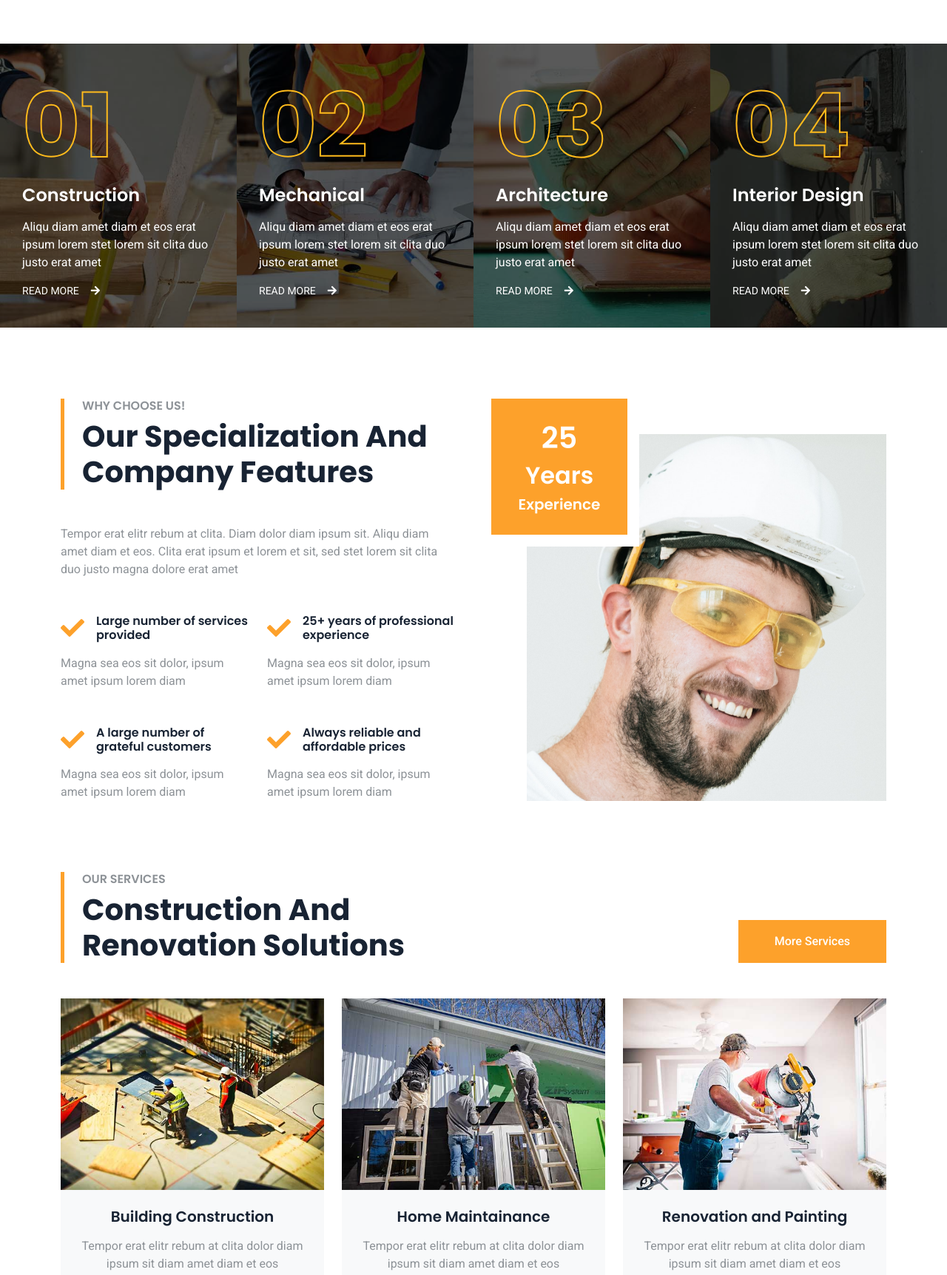
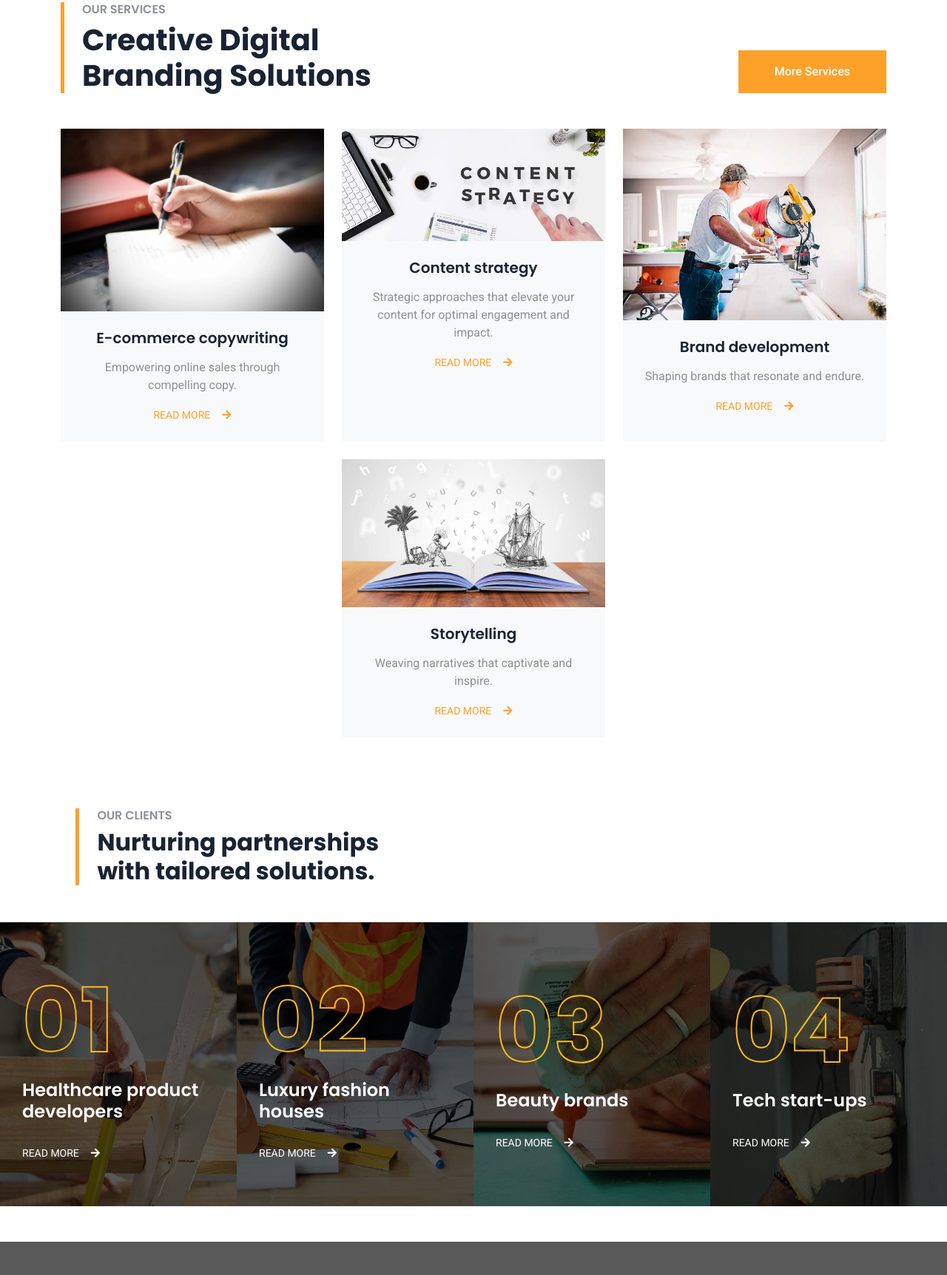
Before and after one commit to WajihulHassan944/richseventeen-portfolio, a plain HTML site: page index.html in a window 1280 px wide. Shown: the part 737-2461 px from the top of the page at 74% size. Drawn offline with nearby package versions, Linux system fonts and the light colour scheme.

Commit message:
updated text

```diff
--- a/index.html
+++ b/index.html
@@ -3,13 +3,11 @@
 
 <head>
     <meta charset="utf-8">
-    <title>Home Repair Website Template</title>
+    <title>RichSeventeen</title>
     <meta content="width=device-width, initial-scale=1.0" name="viewport">
     <meta content="" name="keywords">
     <meta content="" name="description">
 
-    <!-- Favicon -->
-    <link href="img/favicon.ico" rel="icon">
 
     <!-- Google Web Fonts -->
     <link rel="preconnect" href="https://fonts.googleapis.com">
@@ -49,7 +47,7 @@
                 </div>
                 <div class="h-100 d-inline-flex align-items-center border-end px-3">
                     <small class="far fa-envelope-open me-2"></small>
-                    <small>info@example.com</small>
+                    <small>noma.humphrey@richseventeen.com</small>
                 </div>
                 <div class="h-100 d-inline-flex align-items-center border-end px-3">
                     <small class="far fa-clock me-2"></small>
@@ -72,7 +70,7 @@
     <!-- Navbar Start -->
     <nav class="navbar navbar-expand-lg bg-white navbar-light sticky-top px-4 px-lg-5 py-lg-0">
         <a href="index.html" class="navbar-brand d-flex align-items-center">
-            <h1 class="m-0"><i class="fa fa-building text-primary me-3"></i>LOGO</h1>
+            <h1 class="m-0" style="font-size:25px;">Rich<span style="color:#fda12b">Seventeen</span></h1>
         </a>
         <button type="button" class="navbar-toggler" data-bs-toggle="collapse" data-bs-target="#navbarCollapse">
             <span class="navbar-toggler-icon"></span>
@@ -104,17 +102,18 @@
         <div id="header-carousel" class="carousel slide" data-bs-ride="carousel">
             <div class="carousel-inner">
                 <div class="carousel-item active">
-                    <img class="w-100" src="img/carousel-1.jpg" alt="Image">
+                    <img class="w-100" src="img/myimg1.jpg" alt="Image">
                     <div class="carousel-caption">
                         <div class="container">
                             <div class="row justify-content-center">
                                 <div class="col-12 col-lg-10">
-                                    <h5 class="text-light text-uppercase mb-3 animated slideInDown">Welcome to Apex</h5>
-                                    <h1 class="display-2 text-light mb-3 animated slideInDown">A Construction & Renovation Company</h1>
+                                    <h5 class="text-light text-uppercase mb-3 animated slideInDown">Welcome to RichSeventeen</h5>
+                                    <h1 class="display-2 text-light mb-3 animated slideInDown">The Storytelling <br> Architects</h1>
                                     <ol class="breadcrumb mb-4 pb-2">
-                                        <li class="breadcrumb-item fs-5 text-light">Commercial</li>
-                                        <li class="breadcrumb-item fs-5 text-light">Residential</li>
-                                        <li class="breadcrumb-item fs-5 text-light">Industrial</li>
+
+                                        <li class="breadcrumb-item fs-5 text-light">E-commerce copywriting</li>
+                                        <li class="breadcrumb-item fs-5 text-light">Brand development</li>
+                                        <li class="breadcrumb-item fs-5 text-light">Storytelling</li>
                                     </ol>
                                     <a href="" class="btn btn-primary py-3 px-5">More Details</a>
                                 </div>
@@ -128,13 +127,14 @@
                         <div class="container">
                             <div class="row justify-content-center">
                                 <div class="col-12 col-lg-10">
-                                    <h5 class="text-light text-uppercase mb-3 animated slideInDown">Welcome to Apex</h5>
-                                    <h1 class="display-2 text-light mb-3 animated slideInDown">Professional Tiling & Painting Services</h1>
-                                    <ol class="breadcrumb mb-4 pb-2">
-                                        <li class="breadcrumb-item fs-5 text-light">Commercial</li>
-                                        <li class="breadcrumb-item fs-5 text-light">Residential</li>
-                                        <li class="breadcrumb-item fs-5 text-light">Industrial</li>
-                                    </ol>
+                                   <h5 class="text-light text-uppercase mb-3 animated slideInDown">Welcome to RichSeventeen</h5>
+                                    <h1 class="display-2 text-light mb-3 animated slideInDown">Weaving <br>E-commerce Tales</h1>
+                                     <ol class="breadcrumb mb-4 pb-2">
+
+                                        <li class="breadcrumb-item fs-5 text-light">E-commerce copywriting</li>
+                                        <li class="breadcrumb-item fs-5 text-light">Brand development</li>
+                                        <li class="breadcrumb-item fs-5 text-light">Storytelling</li>
+									</ol>
                                     <a href="" class="btn btn-primary py-3 px-5">More Details</a>
                                 </div>
                             </div>
@@ -177,10 +177,10 @@
                     <div class="h-100">
                         <div class="border-start border-5 border-primary ps-4 mb-5">
                             <h6 class="text-body text-uppercase mb-2">About Us</h6>
-                            <h1 class="display-6 mb-0">Unique Solutions For Residentials & Industries!</h1>
+                            <h1 class="display-6 mb-0">Innovative E-commerce Narratives!</h1>
                         </div>
-                        <p>Tempor erat elitr rebum at clita. Diam dolor diam ipsum sit. Aliqu diam amet diam et eos. Clita erat ipsum et lorem et sit, sed stet lorem sit clita duo justo magna dolore erat amet</p>
-                        <p class="mb-4">Tempor erat elitr rebum at clita. Diam dolor diam ipsum sit. Aliqu diam amet diam et eos. Clita erat ipsum et lorem et sit, sed stet lorem sit clita duo justo magna dolore erat amet</p>
+                        <p>We specialize in crafting compelling E-commerce copywriting, strategic content solutions, brand development, and the art of storytelling. </p>
+                        <p class="mb-4">We transform your digital presence, bringing your brand's story to life with our expertise.</p>
                         <div class="border-top mt-4 pt-4">
                             <div class="row g-4">
                                 <div class="col-sm-4 d-flex wow fadeIn" data-wow-delay="0.1s">
@@ -205,7 +205,7 @@
     <!-- About End -->
 
 
-    <!-- Facts Start -->
+    <!-- Facts Start
     <div class="container-fluid my-5 p-0">
         <div class="row g-0">
             <div class="col-xl-3 col-sm-6 wow fadeIn" data-wow-delay="0.1s">
@@ -213,8 +213,8 @@
                     <img class="img-fluid w-100" src="img/fact-1.jpg" alt="">
                     <div class="facts-overlay">
                         <h1 class="display-1">01</h1>
-                        <h4 class="text-white mb-3">Construction</h4>
-                        <p class="text-white">Aliqu diam amet diam et eos erat ipsum lorem stet lorem sit clita duo justo erat amet</p>
+                        <h4 class="text-white mb-3">E-commerce copywriting</h4>
+                        <p class="text-white">Empowering online sales through compelling copy.</p>
                         <a class="text-white small" href="">READ MORE<i class="fa fa-arrow-right ms-3"></i></a>
                     </div>
                 </div>
@@ -224,8 +224,8 @@
                     <img class="img-fluid w-100" src="img/fact-2.jpg" alt="">
                     <div class="facts-overlay">
                         <h1 class="display-1">02</h1>
-                        <h4 class="text-white mb-3">Mechanical</h4>
-                        <p class="text-white">Aliqu diam amet diam et eos erat ipsum lorem stet lorem sit clita duo justo erat amet</p>
+                        <h4 class="text-white mb-3">Content strategy</h4>
+                        <p class="text-white">Strategic approaches that elevate your content for optimal engagement and impact.</p>
                         <a class="text-white small" href="">READ MORE<i class="fa fa-arrow-right ms-3"></i></a>
                     </div>
                 </div>
@@ -235,8 +235,8 @@
                     <img class="img-fluid w-100" src="img/fact-3.jpg" alt="">
                     <div class="facts-overlay">
                         <h1 class="display-1">03</h1>
-                        <h4 class="text-white mb-3">Architecture</h4>
-                        <p class="text-white">Aliqu diam amet diam et eos erat ipsum lorem stet lorem sit clita duo justo erat amet</p>
+                        <h4 class="text-white mb-3">Brand development</h4>
+                        <p class="text-white">Shaping brands that resonate and endure.</p>
                         <a class="text-white small" href="">READ MORE<i class="fa fa-arrow-right ms-3"></i></a>
                     </div>
                 </div>
@@ -246,18 +246,18 @@
                     <img class="img-fluid w-100" src="img/fact-4.jpg" alt="">
                     <div class="facts-overlay">
                         <h1 class="display-1">04</h1>
-                        <h4 class="text-white mb-3">Interior Design</h4>
-                        <p class="text-white">Aliqu diam amet diam et eos erat ipsum lorem stet lorem sit clita duo justo erat amet</p>
+                        <h4 class="text-white mb-3">Storytelling</h4>
+                        <p class="text-white">Weaving narratives that captivate and inspire.</p>
                         <a class="text-white small" href="">READ MORE<i class="fa fa-arrow-right ms-3"></i></a>
                     </div>
                 </div>
             </div>
         </div>
     </div>
-    <!-- Facts End -->
+     Facts End -->
 
 
-    <!-- Features Start -->
+    <!-- Features Start
     <div class="container-xxl py-5">
         <div class="container">
             <div class="row g-5">
@@ -313,7 +313,7 @@
             </div>
         </div>
     </div>
-    <!-- Features End -->
+     Features End -->
 
 
     <!-- Service Start -->
@@ -323,7 +323,7 @@
                 <div class="col-lg-6 wow fadeInUp" data-wow-delay="0.1s">
                     <div class="border-start border-5 border-primary ps-4">
                         <h6 class="text-body text-uppercase mb-2">Our Services</h6>
-                        <h1 class="display-6 mb-0">Construction And Renovation Solutions</h1>
+                        <h1 class="display-6 mb-0">Creative Digital <br> Branding Solutions</h1>
                     </div>
                 </div>
                 <div class="col-lg-6 text-lg-end wow fadeInUp" data-wow-delay="0.3s">
@@ -333,20 +333,20 @@
             <div class="row g-4 justify-content-center">
                 <div class="col-lg-4 col-md-6 wow fadeInUp" data-wow-delay="0.1s">
                     <div class="service-item bg-light overflow-hidden h-100">
-                        <img class="img-fluid" src="img/service-1.jpg" alt="">
+                        <img class="img-fluid" src="img/myimg2.jpg" alt="">
                         <div class="service-text position-relative text-center h-100 p-4">
-                            <h5 class="mb-3">Building Construction</h5>
-                            <p>Tempor erat elitr rebum at clita dolor diam ipsum sit diam amet diam et eos</p>
+                            <h5 class="mb-3">E-commerce copywriting</h5>
+                            <p>Empowering online sales through compelling copy.</p>
                             <a class="small" href="">READ MORE<i class="fa fa-arrow-right ms-3"></i></a>
                         </div>
                     </div>
                 </div>
                 <div class="col-lg-4 col-md-6 wow fadeInUp" data-wow-delay="0.3s">
                     <div class="service-item bg-light overflow-hidden h-100">
-                        <img class="img-fluid" src="img/service-2.jpg" alt="">
+                        <img class="img-fluid" src="img/myimg3.jpg" alt="">
                         <div class="service-text position-relative text-center h-100 p-4">
-                            <h5 class="mb-3">Home Maintainance</h5>
-                            <p>Tempor erat elitr rebum at clita dolor diam ipsum sit diam amet diam et eos</p>
+                            <h5 class="mb-3">Content strategy</h5>
+                            <p>Strategic approaches that elevate your content for optimal engagement and impact.</p>
                             <a class="small" href="">READ MORE<i class="fa fa-arrow-right ms-3"></i></a>
                         </div>
                     </div>
@@ -355,46 +355,89 @@
                     <div class="service-item bg-light overflow-hidden h-100">
                         <img class="img-fluid" src="img/service-3.jpg" alt="">
                         <div class="service-text position-relative text-center h-100 p-4">
-                            <h5 class="mb-3">Renovation and Painting</h5>
-                            <p>Tempor erat elitr rebum at clita dolor diam ipsum sit diam amet diam et eos</p>
+                            <h5 class="mb-3">Brand development</h5>
+                            <p>Shaping brands that resonate and endure.</p>
                             <a class="small" href="">READ MORE<i class="fa fa-arrow-right ms-3"></i></a>
                         </div>
                     </div>
                 </div>
                 <div class="col-lg-4 col-md-6 wow fadeInUp" data-wow-delay="0.1s">
                     <div class="service-item bg-light overflow-hidden h-100">
-                        <img class="img-fluid" src="img/service-4.jpg" alt="">
+                        <img class="img-fluid" src="img/myimg1.jpg" alt="">
                         <div class="service-text position-relative text-center h-100 p-4">
-                            <h5 class="mb-3">Wiring and installation</h5>
-                            <p>Tempor erat elitr rebum at clita dolor diam ipsum sit diam amet diam et eos</p>
+                            <h5 class="mb-3">Storytelling</h5>
+                            <p>Weaving narratives that captivate and inspire.</p>
                             <a class="small" href="">READ MORE<i class="fa fa-arrow-right ms-3"></i></a>
                         </div>
                     </div>
                 </div>
-                <div class="col-lg-4 col-md-6 wow fadeInUp" data-wow-delay="0.3s">
-                    <div class="service-item bg-light overflow-hidden h-100">
-                        <img class="img-fluid" src="img/service-5.jpg" alt="">
-                        <div class="service-text position-relative text-center h-100 p-4">
-                            <h5 class="mb-3">Tiling and Painting</h5>
-                            <p>Tempor erat elitr rebum at clita dolor diam ipsum sit diam amet diam et eos</p>
-                            <a class="small" href="">READ MORE<i class="fa fa-arrow-right ms-3"></i></a>
-                        </div>
+
+            </div>
+        </div>
+    </div>
+    <!-- Service End -->
+
+
+
+
+<div class="container-fluid my-5 p-0">
+
+		<div class="col-lg-6 wow fadeInUp" data-wow-delay="0.1s" style="margin-left:8%; margin-bottom:50px;">
+                    <div class="border-start border-5 border-primary ps-4">
+                        <h6 class="text-body text-uppercase mb-2">Our Clients</h6>
+                        <h1 class="display-6 mb-0" style="font-size:32px;">Nurturing partnerships <br>with tailored solutions.</h1>
+                    </div>
+        </div>
+
+
+
+        <div class="row g-0">
+            <div class="col-xl-3 col-sm-6 wow fadeIn" data-wow-delay="0.1s">
+                <div class="position-relative">
+                    <img class="img-fluid w-100" src="img/fact-1.jpg" alt="">
+                    <div class="facts-overlay">
+                        <h1 class="display-1">01</h1>
+                        <h4 class="text-white mb-3">Healthcare product developers</h4>
+                        <p class="text-white"></p>
+                        <a class="text-white small" href="">READ MORE<i class="fa fa-arrow-right ms-3"></i></a>
                     </div>
                 </div>
-                <div class="col-lg-4 col-md-6 wow fadeInUp" data-wow-delay="0.5s">
-                    <div class="service-item bg-light overflow-hidden h-100">
-                        <img class="img-fluid" src="img/service-6.jpg" alt="">
-                        <div class="service-text position-relative text-center h-100 p-4">
-                            <h5 class="mb-3">Interior Design</h5>
-                            <p>Tempor erat elitr rebum at clita dolor diam ipsum sit diam amet diam et eos</p>
-                            <a class="small" href="">READ MORE<i class="fa fa-arrow-right ms-3"></i></a>
-                        </div>
+            </div>
+            <div class="col-xl-3 col-sm-6 wow fadeIn" data-wow-delay="0.3s">
+                <div class="position-relative">
+                    <img class="img-fluid w-100" src="img/fact-2.jpg" alt="">
+                    <div class="facts-overlay">
+                        <h1 class="display-1">02</h1>
+                        <h4 class="text-white mb-3">Luxury fashion houses</h4>
+                        <p class="text-white"></p>
+                        <a class="text-white small" href="">READ MORE<i class="fa fa-arrow-right ms-3"></i></a>
+                    </div>
+                </div>
+            </div>
+            <div class="col-xl-3 col-sm-6 wow fadeIn" data-wow-delay="0.5s">
+                <div class="position-relative">
+                    <img class="img-fluid w-100" src="img/fact-3.jpg" alt="">
+                    <div class="facts-overlay">
+                        <h1 class="display-1">03</h1>
+                        <h4 class="text-white mb-3">Beauty brands</h4>
+                        <p class="text-white"></p>
+                        <a class="text-white small" href="">READ MORE<i class="fa fa-arrow-right ms-3"></i></a>
+                    </div>
+                </div>
+            </div>
+            <div class="col-xl-3 col-sm-6 wow fadeIn" data-wow-delay="0.7s">
+                <div class="position-relative">
+                    <img class="img-fluid w-100" src="img/fact-4.jpg" alt="">
+                    <div class="facts-overlay">
+                        <h1 class="display-1">04</h1>
+                        <h4 class="text-white mb-3">Tech start-ups</h4>
+                        <p class="text-white"></p>
+                        <a class="text-white small" href="">READ MORE<i class="fa fa-arrow-right ms-3"></i></a>
                     </div>
                 </div>
             </div>
         </div>
     </div>
-    <!-- Service End -->
 
 
     <!-- Appointment Start -->
@@ -406,7 +449,7 @@
                         <h6 class="text-white text-uppercase mb-2">Appointment</h6>
                         <h1 class="display-6 text-white mb-0">A Company Involved In Service And Maintenance</h1>
                     </div>
-                    <p class="text-white mb-0">Tempor erat elitr rebum at clita. Diam dolor diam ipsum sit. Aliqu diam amet diam et eos. Clita erat ipsum et lorem et sit, sed stet lorem sit clita duo justo magna dolore erat amet</p>
+                    <p class="text-white mb-0">Book an appointment through our online form to connect with us seamlessly. We are eager to assist you!</p>
                 </div>
                 <div class="col-lg-7 col-md-6 wow fadeIn" data-wow-delay="0.5s">
                     <form>
```
Also changed, not shown: img/myimg1.jpg (added), img/myimg2.jpg (added), img/myimg3.jpg (added), img/myimg4.jpg (added), 1 other file.
